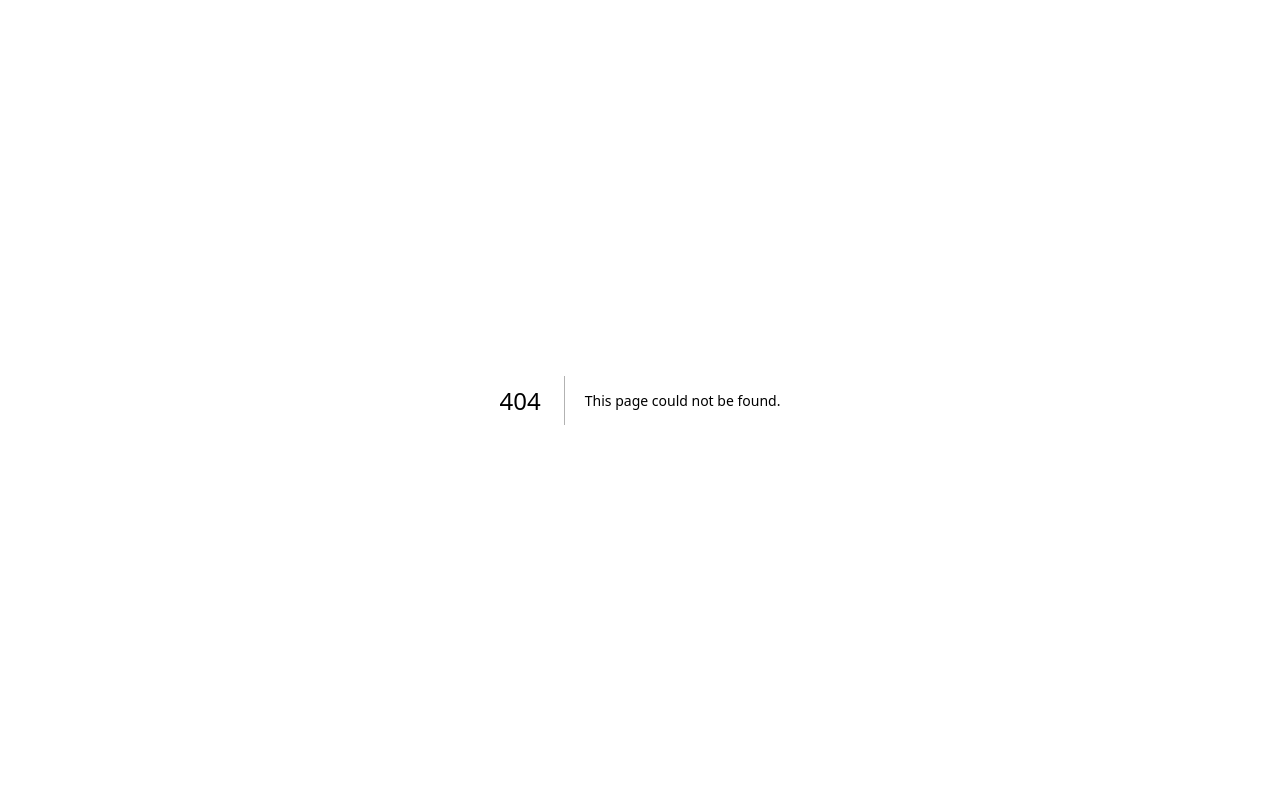
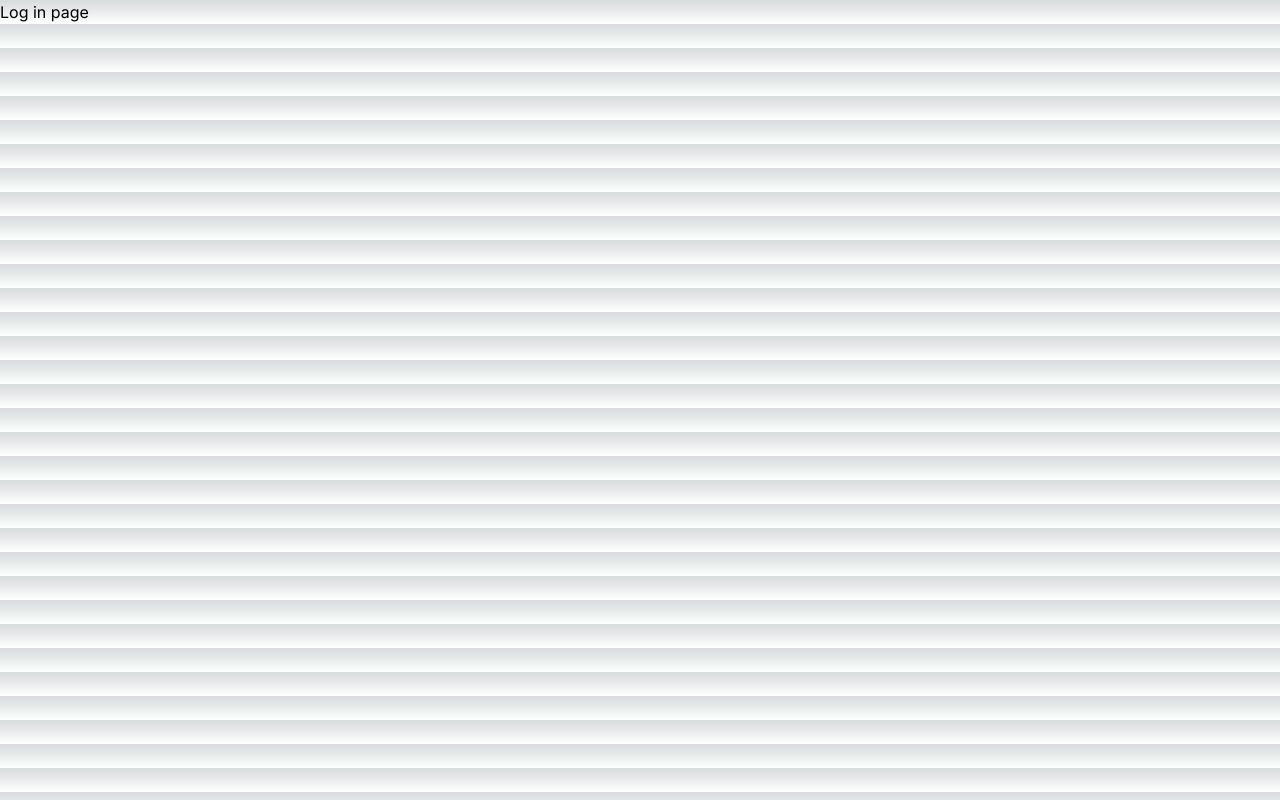
Before and after one commit to GiftChrisJava/supabase-auth, a Next.js app: page /login in a window 1280 px wide. Before the commit this address had no page. Built offline with nearby package versions, Linux system fonts and the light colour scheme.

Commit message:
created login page

```diff
--- /dev/null
+++ b/app/login/page.tsx
@@ -0,0 +1,4 @@
+"use client";
+export default function Home() {
+  return <div>Log in page</div>;
+}
```
